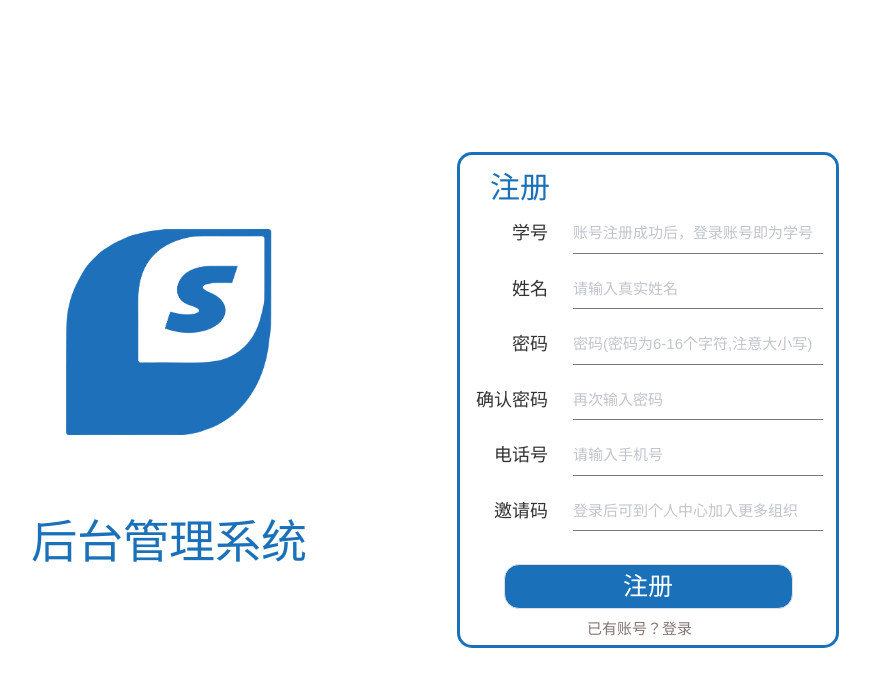
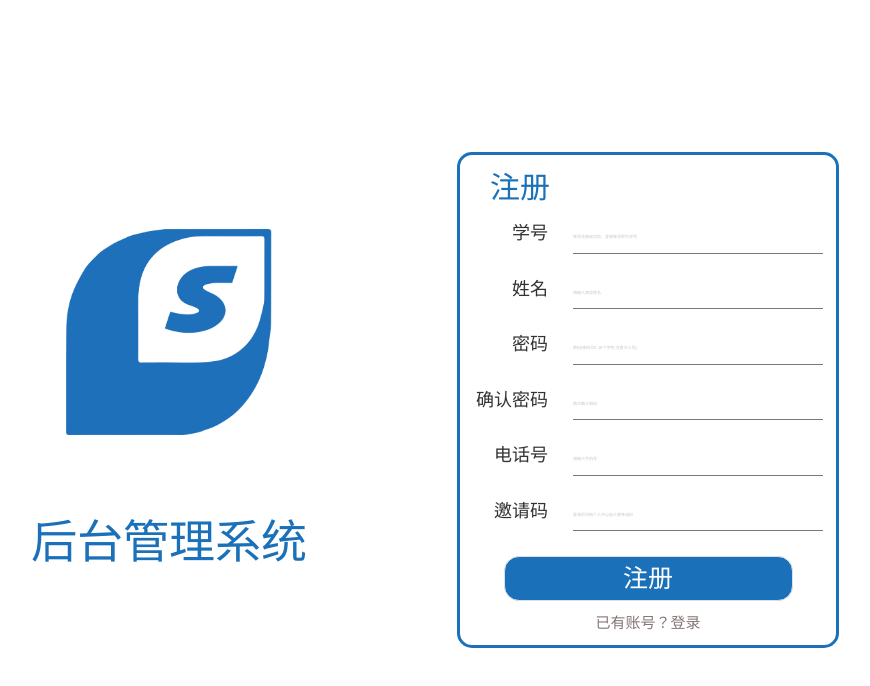
Before and after one commit to cccat-best/MMT, a Vue app: page /#/register in a window 1280 px wide. Shown: the top 686 px of the page, without its empty margins (205-1075 px from the left). Built offline with nearby package versions, Linux system fonts and the light colour scheme; sample sign-in values are in the browser's storage; what vue-clipboard2 would draw is missing.

Commit message:
注册界面样式微调

```diff
--- a/src/views/home/interviewArrangement/interviewNotice.vue
+++ b/src/views/home/interviewArrangement/interviewNotice.vue
@@ -146,7 +146,7 @@ export default {
       }
       this.timeValue2 = hh + ':' + mm
       // console.log(this.timestamp)
-      this.timeValue += '-' + this.timeValue2
+      // this.timeValue += '-' + this.timeValue2
     },
     queding() {
       // if (this.timestamp == 0) {
--- a/src/views/register/register.vue
+++ b/src/views/register/register.vue
@@ -229,6 +229,15 @@ export default {
 }
 </script>
 <style lang="less" scoped>
+::v-deep input::-webkit-input-placeholder {
+  font-size: 4px;
+}
+::v-deep input::-moz-input-placeholder {
+  font-size: 4px;
+}
+::v-deep input::-ms-input-placeholder {
+  font-size: 4px;
+}
 .father {
   display: flex;
   width: 100%;
@@ -325,7 +334,7 @@ export default {
   font-size: 25px;
   text-align: left;
   font-family: Arial-400;
-  margin-top: 18px;
+  margin-top: 10px;
   width: 289px;
   height: 45px;
   line-height: 18px;
@@ -334,16 +343,18 @@ export default {
 }
 .footer {
   display: flex;
-  align-items: center;
-  margin-left: 127px;
-  margin-top: 8px;
+  justify-content: center;
+  // align-items: center;
+  margin-top: 13px;
+  margin-bottom: 13px;
   font-size: 15px;
   font-family: Arial-400;
 }
 .left-text,
 .right-text {
   color: rgba(134, 116, 116, 100);
-  margin-top: 3px;
+  // margin-top: 3px;
+  // margin-bottom: 3px;
 }
 .right-text:hover {
   color: rgba(26, 113, 185, 100);
```
